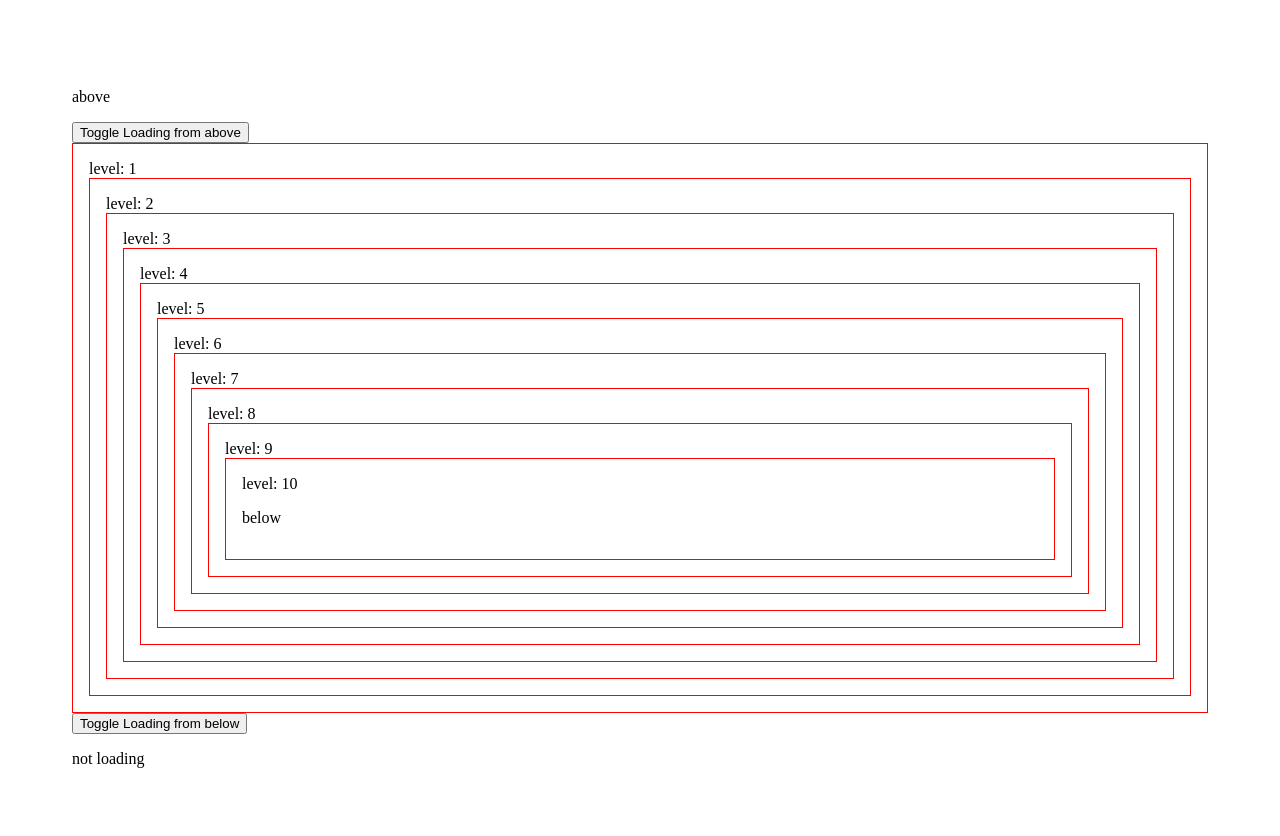
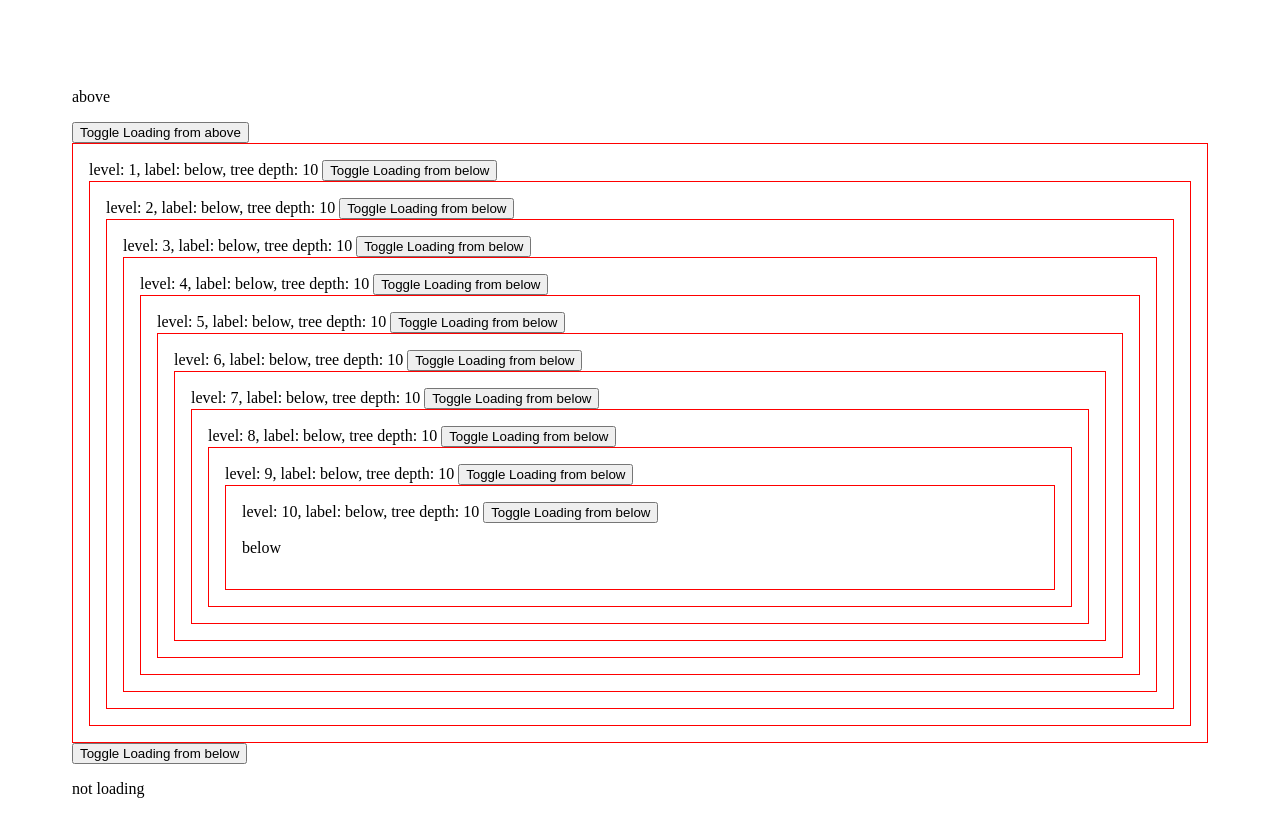
Before and after one commit to grancalavera/hooks-experiments, a React (Create React App) app: page / in a window 1280 px wide. Shown: the top 836 px of the page. Built offline with nearby package versions, Linux system fonts and the light colour scheme.

Commit message:
nested contexts

```diff
--- a/src/App.tsx
+++ b/src/App.tsx
@@ -1,9 +1,17 @@
-import React, { memo, useContext, useReducer } from "react";
+import React, { useContext, useReducer, memo } from "react";
 
 const AppContext = React.createContext({
   loading: false,
   aboveTreeDepth: 0,
   belowTreeDepth: 0,
+  toggleLoading: (): void => {
+    throw new Error("toggleLoading not implemented");
+  },
+});
+
+const DeepTreeContext = React.createContext({
+  depth: 0,
+  label: "deep tree",
   toggleLoading: (): void => {
     throw new Error("toggleLoading not implemented");
   },
@@ -39,13 +47,13 @@ const TheApp: React.FC = () => {
   return (
     <div>
       <DeepTreeToggler
-        label={"above"}
-        treeDepth={aboveTreeDepth}
+        label="above"
+        depth={aboveTreeDepth}
         toggleLoading={toggleLoading}
       />
       <DeepTreeToggler
-        label={"below"}
-        treeDepth={belowTreeDepth}
+        label="below"
+        depth={belowTreeDepth}
         toggleLoading={toggleLoading}
       />
       <p>{loading ? "loading" : "not loading"}</p>
@@ -53,31 +61,29 @@ const TheApp: React.FC = () => {
   );
 };
 
-type DeepTreeTogglerProps = DeepTreeProps & {
+interface DeepTreeProps {
   toggleLoading: () => void;
-};
+  label: string;
+  depth: number;
+}
 
-const DeepTreeToggler: React.FC<DeepTreeTogglerProps> = memo(
-  ({ label, treeDepth, toggleLoading }) => {
+const DeepTreeToggler: React.FC<DeepTreeProps> = memo(
+  ({ toggleLoading, label, depth }) => {
     return (
-      <>
-        <DeepTree label={label} treeDepth={treeDepth} />
-        <button onClick={() => toggleLoading()}>Toggle Loading from {label}</button>
-      </>
+      <DeepTreeContext.Provider value={{ toggleLoading, label, depth }}>
+        <DeepTree />
+        <Toggler />
+      </DeepTreeContext.Provider>
     );
   }
 );
 
-interface DeepTreeProps {
-  label: string;
-  treeDepth?: number;
-}
-
-const DeepTree: React.FC<DeepTreeProps> = ({ label, treeDepth = 0 }) => {
+const DeepTree: React.FC = () => {
+  const { label, depth } = useContext(DeepTreeContext);
   console.count(`${label} render count`);
 
-  return [...Array(treeDepth)]
-    .map((_, i) => treeDepth - i)
+  return [...Array(depth)]
+    .map((_, i) => depth - i)
     .reduce((nested, level) => {
       return <Nester level={level}>{nested}</Nester>;
     }, <p>{label}</p>);
@@ -88,13 +94,19 @@ interface NesterProps {
 }
 
 const Nester: React.FC<NesterProps> = ({ children, level }) => {
+  const { label, depth } = useContext(DeepTreeContext);
   console.count(`nester level ${level} render count`);
   return (
     <div className="nested-component">
-      level: {level}
+      level: {level}, label: {label}, tree depth: {depth} <Toggler />
       {children}
     </div>
   );
 };
 
+const Toggler: React.FC = () => {
+  const { toggleLoading, label } = useContext(DeepTreeContext);
+  return <button onClick={() => toggleLoading()}>Toggle Loading from {label}</button>;
+};
+
 export default App;
```
